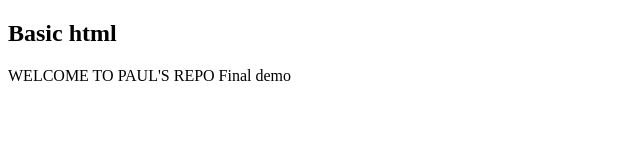
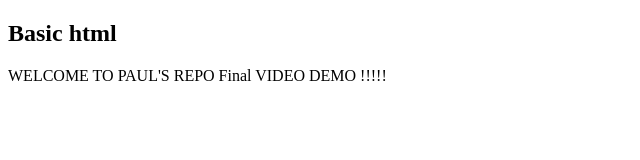
Before and after one commit to Paul-Oyinloye/basic-web-ec2-docker-terraform, a plain HTML site: page app/index.html in a window 1280 px wide. Shown: the whole page, without its empty margins (0-640 px from the left). Drawn offline with Linux system fonts and the light colour scheme.

Commit message:
Update index.html

```diff
--- a/app/index.html
+++ b/app/index.html
@@ -7,6 +7,6 @@
 </head>
 <body>
   <h2>Basic html</h2>
-  <p>WELCOME TO PAUL'S REPO Final demo </p>
+  <p>WELCOME TO PAUL'S REPO Final VIDEO DEMO !!!!! </p>
 </body>
 </html>
```
